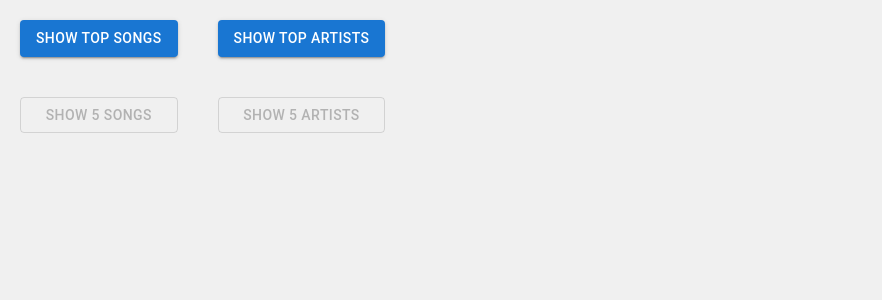
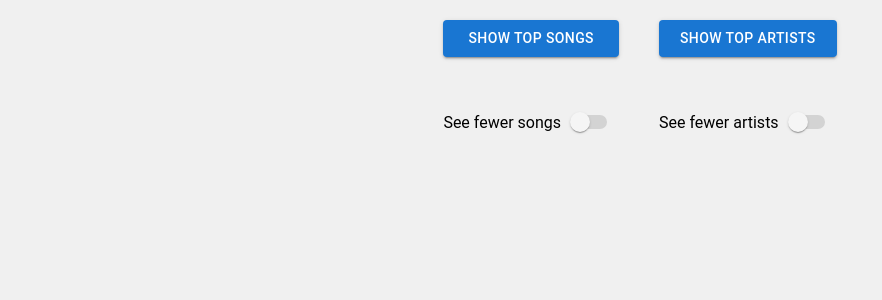
Before and after one commit to mogosbogdan/spotify-wrapped, a React (Vite) app: page / in a window 1280 px wide. Shown: the top 300 px of the page, without its empty margins (0-882 px from the left). Built offline with nearby package versions, Linux system fonts and the light colour scheme.

Commit message:
added toggles

```diff
--- a/src/App.jsx
+++ b/src/App.jsx
@@ -1,6 +1,6 @@
 import React, { useState } from "react";
 import TopSongs from "./TopSongs";
-import { Button } from "@mui/material";
+import { Button, Switch } from "@mui/material";
 import TopArtists from "./TopArtists";
 
 const App = () => {
@@ -8,7 +8,10 @@ const App = () => {
   const [showTopArtists, setShowTopArtists] = useState(false);
 
   const [numberOfSongs, setNumberOfSongs] = useState(100);
+  const [songsChecked, setSongsChecked] = useState(false);
+
   const [numberOfArtists, setNumberOfArtists] = useState(100);
+  const [artistsChecked, setArtistsChecked] = useState(false);
 
   const handleTopSongs = () => {
     setShowTopSongs(!showTopSongs);
@@ -18,7 +21,8 @@ const App = () => {
     setShowTopArtists(!showTopArtists);
   };
 
-  const handleChangeNumberOfSongs = () => {
+  const handleChangeNumberOfSongs = (e) => {
+    setSongsChecked(e.target.checked);
     if (numberOfSongs === 100) {
       setNumberOfSongs(5);
     } else {
@@ -26,7 +30,8 @@ const App = () => {
     }
   };
 
-  const handleChangeNumberOfArtists = () => {
+  const handleChangeNumberOfArtists = (e) => {
+    setArtistsChecked(e.target.checked);
     if (numberOfArtists === 100) {
       setNumberOfArtists(5);
     } else {
@@ -35,8 +40,14 @@ const App = () => {
   };
 
   return (
-    <div>
-      <div style={{ display: "flex", flexDirection: "row" }}>
+    <div style={{ overflowY: "scroll", overflowX: "hidden", height: "100vh" }}>
+      <div
+        style={{
+          display: "flex",
+          flexDirection: "row",
+          justifyContent: "center",
+        }}
+      >
         <div style={{ display: "flex", flexDirection: "column" }}>
           <Button
             variant="contained"
@@ -45,12 +56,24 @@ const App = () => {
           >
             show top songs
           </Button>
-          <Button
-            variant="outlined"
-            onClick={handleChangeNumberOfSongs}
-            style={{ margin: "20px" }}
-            disabled={!showTopSongs}
-          >{`Show ${numberOfSongs === 100 ? 5 : 100} songs`}</Button>
+          <div
+            style={{
+              display: "flex",
+              flexDirection: "row",
+              alignItems: "center",
+              margin: "20px",
+              justifyContent: "space-between",
+            }}
+          >
+            <p>
+              {numberOfSongs === 100 ? "See fewer songs" : "See more songs"}
+            </p>
+            <Switch
+              checked={songsChecked}
+              onChange={handleChangeNumberOfSongs}
+              disabled={!showTopSongs}
+            />
+          </div>
         </div>
         <div style={{ display: "flex", flexDirection: "column" }}>
           <Button
@@ -60,12 +83,26 @@ const App = () => {
           >
             show top artists
           </Button>
-          <Button
-            variant="outlined"
-            onClick={handleChangeNumberOfArtists}
-            style={{ margin: "20px" }}
-            disabled={!showTopArtists}
-          >{`Show ${numberOfArtists === 100 ? 5 : 100} artists`}</Button>
+          <div
+            style={{
+              display: "flex",
+              flexDirection: "row",
+              alignItems: "center",
+              margin: "20px",
+              justifyContent: "space-between",
+            }}
+          >
+            <p>
+              {numberOfArtists === 100
+                ? "See fewer artists"
+                : "See more artists"}
+            </p>
+            <Switch
+              checked={artistsChecked}
+              onChange={handleChangeNumberOfArtists}
+              disabled={!showTopArtists}
+            />
+          </div>
         </div>
       </div>
       {showTopSongs && <TopSongs numberOfSongs={numberOfSongs} />}
--- a/src/TopArtists.jsx
+++ b/src/TopArtists.jsx
@@ -30,9 +30,9 @@ const TopArtists = ({ numberOfArtists }) => {
       >
         Top {numberOfArtists} Artists
       </h1>
-      <ul style={{ display: "flex", flexWrap: "wrap" }}>
+      <div style={{ display: "flex", flexWrap: "wrap" }}>
         {topArtists.map((artist, index) => (
-          <li
+          <div
             style={{
               border: "1px solid black",
               padding: "10px",
@@ -55,9 +55,9 @@ const TopArtists = ({ numberOfArtists }) => {
             </p>
             <p>{artist}</p>
             <p>{formatTime(artistPlayTime[artist])}</p>
-          </li>
+          </div>
         ))}
-      </ul>
+      </div>
     </div>
   );
 };
```
